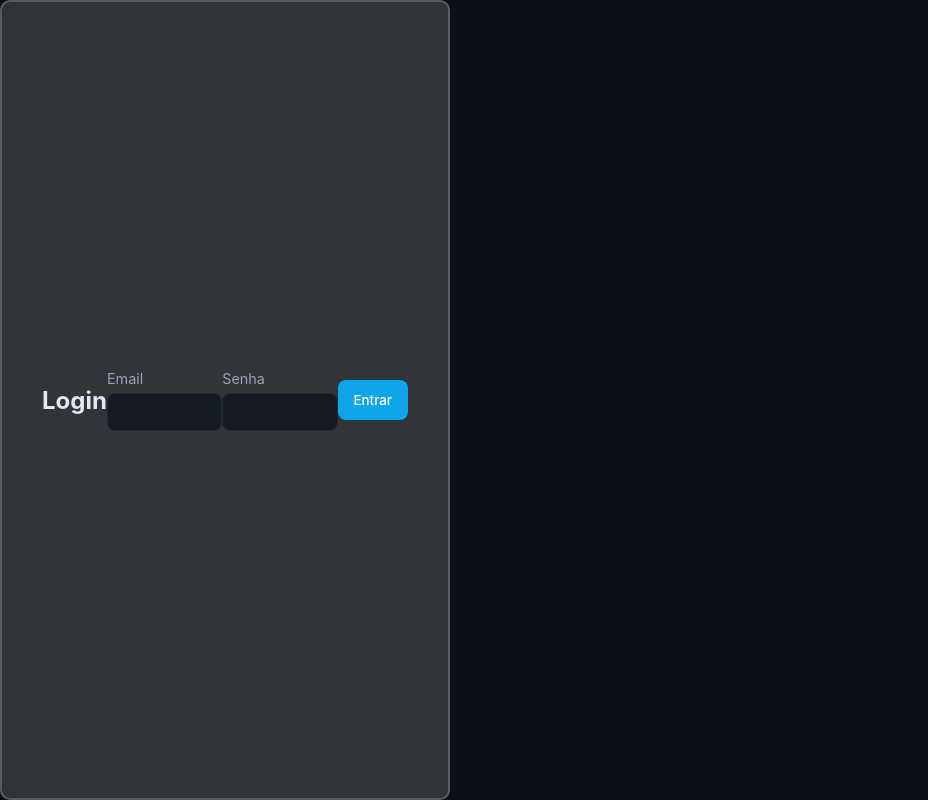
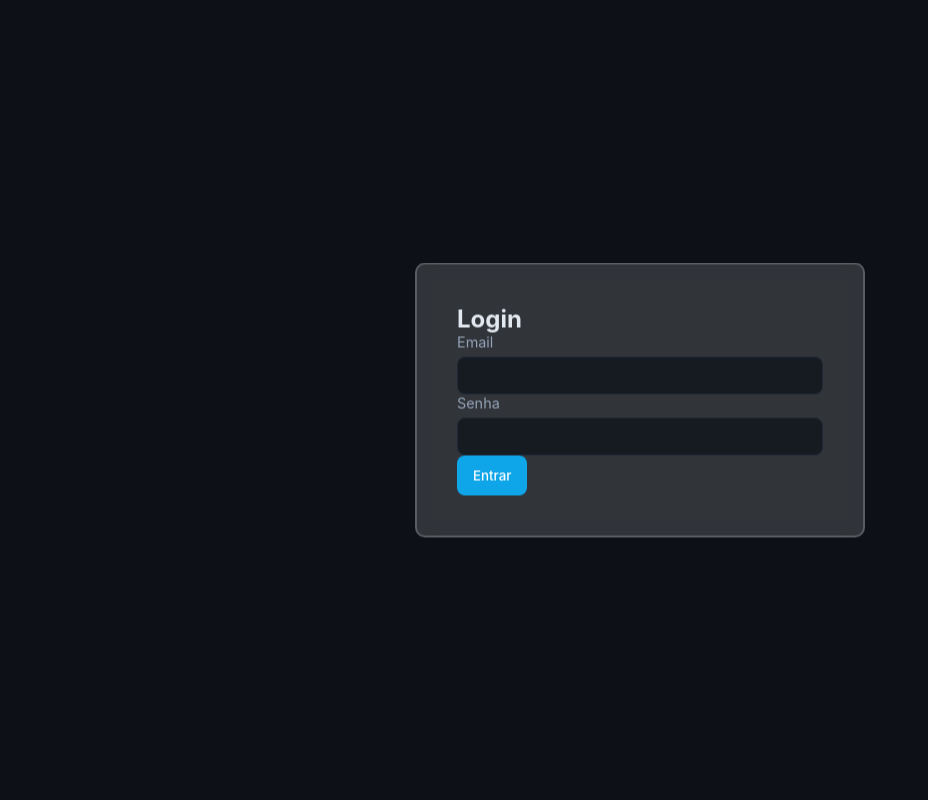
Before and after one commit to Gianlucarodrigues/Global_Solution2S, a React (Vite) app: page / in a window 1280 px wide. Shown: the whole page, without its empty margins (0-928 px from the left). Built offline with nearby package versions, Linux system fonts and the light colour scheme.

Commit message:
Update Login.css

```diff
--- a/src/styles/Login.css
+++ b/src/styles/Login.css
@@ -5,9 +5,8 @@
   border: 2px solid rgba(255, 255, 255, 0.2);
   border-radius: 10px;
   padding: 40px;
-  min-height: 100vh;
-  display: flex;
-  justify-content: center;
-  align-items: center;
-  margin: 0;
+ position: absolute;
+  top: 50%;
+  left: 50%;
+  transform: translate(-50%, -50%);
 }
```
